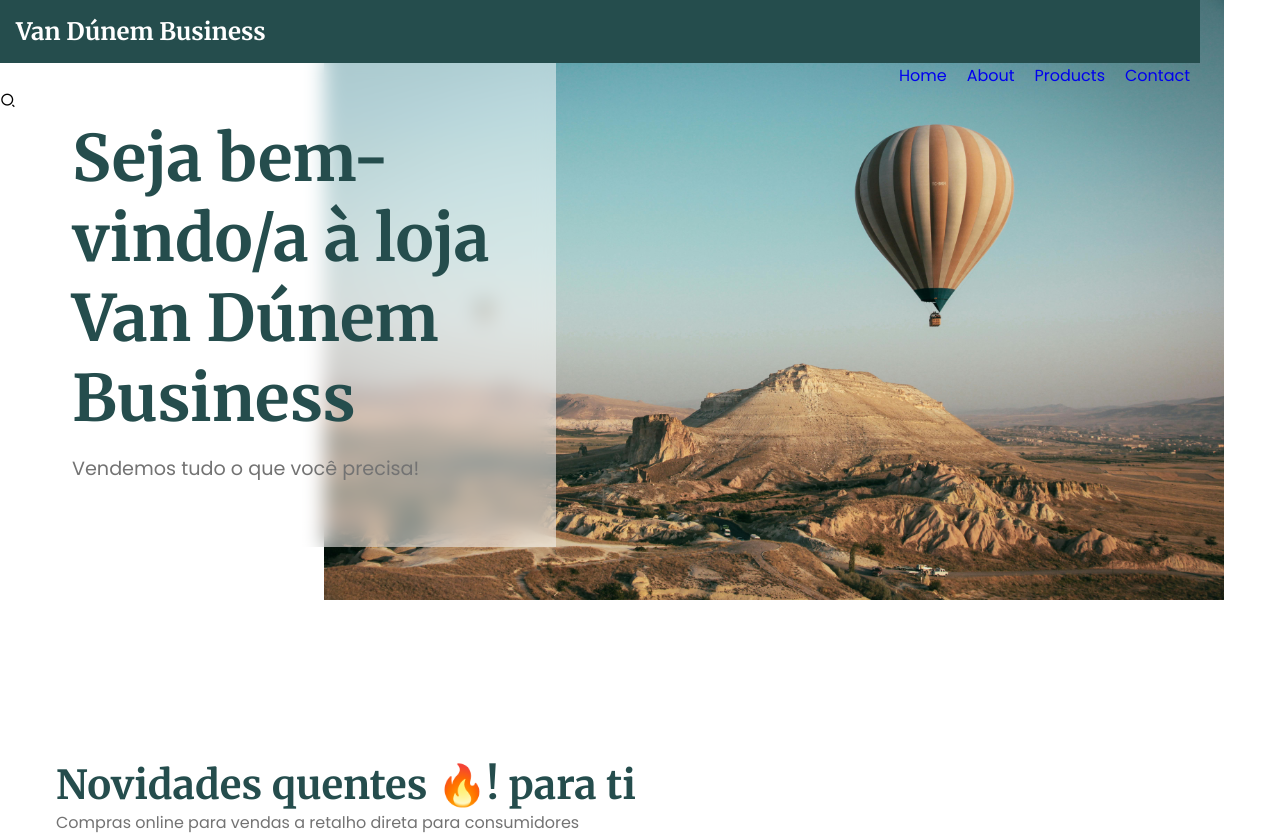
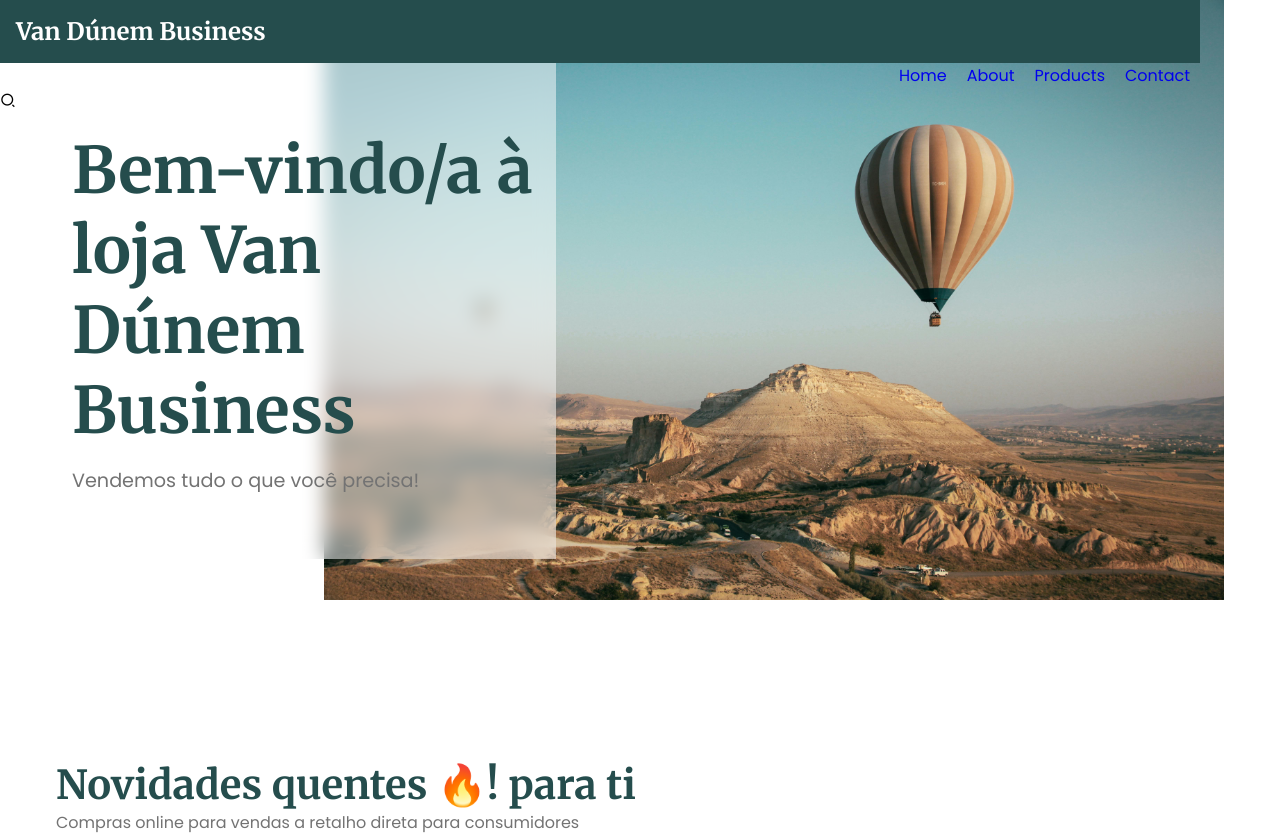
Before and after one commit to Hugo-Carlos/hugocarlos, a plain HTML site: page index.html in a window 1280 px wide. Shown: the top 838 px of the page. Drawn offline with nearby package versions, Linux system fonts and the light colour scheme.

Commit message:
Update index.html

```diff
--- a/index.html
+++ b/index.html
@@ -42,7 +42,8 @@
         </div>
         <div class="header_content">
             <div>
-                <h1>Seja bem-vindo/a à loja Van Dúnem Business</h1>
+                <br>
+                <h1>Bem-vindo/a à loja Van Dúnem Business</h1>
                 <p>
                     Vendemos tudo o que você precisa!
                 </p>
```
